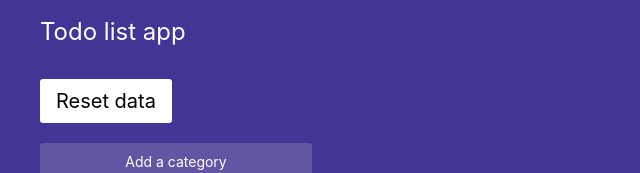
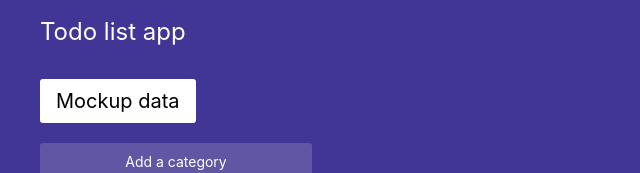
Before and after one commit to maelallano/todo-list, a React (Create React App) app: page / in a window 1280 px wide. Shown: the top 173 px of the page, without its empty margins (0-640 px from the left). Built offline with nearby package versions, Linux system fonts and the light colour scheme.

Commit message:
Reset data text changed to Mockup data

```diff
--- a/src/pages/project/project.tsx
+++ b/src/pages/project/project.tsx
@@ -44,7 +44,7 @@ const Project: React.FC<Props> = () => {
             }}
             onClick={handleResetData}
           >
-            Reset data
+            Mockup data
           </button>
         </header>
         <main className={styles.main}>
```
